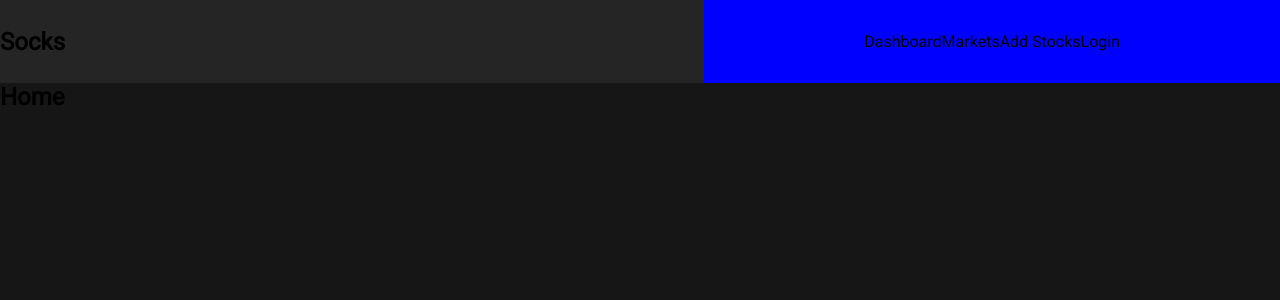
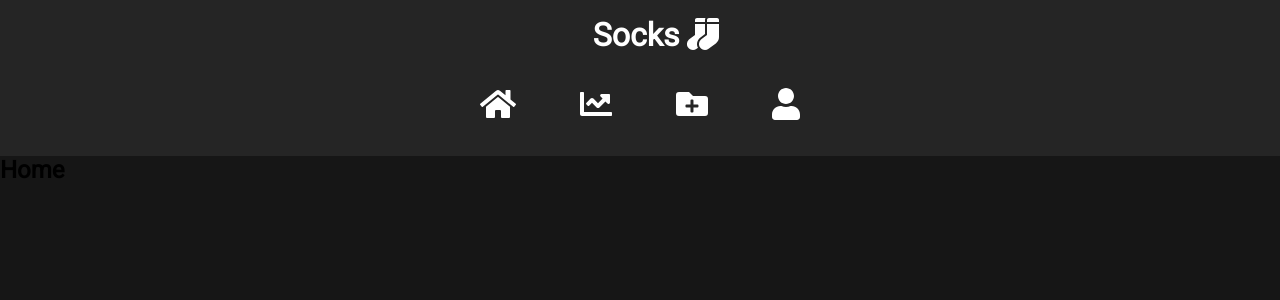
Before and after one commit to ashley-ag/Socks, a React (Create React App) app in the folder client/: page / in a window 1280 px wide. Shown: the top 300 px of the page. Built offline with nearby package versions, Linux system fonts and the light colour scheme.

Commit message:
finished nav bar

```diff
--- a/client/src/components/GlobalStyle.js
+++ b/client/src/components/GlobalStyle.js
@@ -11,6 +11,14 @@ body{
     background: #161616;
     font-family: "Roboto", sans-serif;
 }
+a{
+    text-decoration: none;
+    color:white;
+    transition: all ease 0.5s;
+    &:hover{
+        color: #a300a3;
+    }
+}
 `;
 
 export default GlobalStyle;
--- a/client/src/components/Nav.js
+++ b/client/src/components/Nav.js
@@ -1,17 +1,46 @@
 import React from "react";
 import styled from "styled-components";
+import { Link } from "react-router-dom";
+import { FontAwesomeIcon } from "@fortawesome/react-fontawesome";
+import {
+  faChartLine,
+  faSocks,
+  faHome,
+  faFolderPlus,
+  faUser,
+} from "@fortawesome/free-solid-svg-icons";
 
 const Nav = () => {
   return (
     <div>
       <StyledNav>
-        <h1 id="logo">Socks</h1>
+        <h1 id="logo">
+          <Link to="/">
+            Socks <FontAwesomeIcon icon={faSocks} />
+          </Link>
+        </h1>
         <div>
           <ul>
-            <li>Dashboard</li>
-            <li>Markets</li>
-            <li>Add Stocks</li>
-            <li>Login</li>
+            <li>
+              <Link to="/">
+                <FontAwesomeIcon icon={faHome} />
+              </Link>
+            </li>
+            <li>
+              <Link to="/markets">
+                <FontAwesomeIcon icon={faChartLine} />
+              </Link>
+            </li>
+            <li>
+              <Link to="/addstocks">
+                <FontAwesomeIcon icon={faFolderPlus} />
+              </Link>
+            </li>
+            <li>
+              <Link to="/login">
+                <FontAwesomeIcon icon={faUser} />
+              </Link>
+            </li>
           </ul>
         </div>
       </StyledNav>
@@ -26,12 +55,40 @@ const StyledNav = styled.nav`
   display: flex;
   align-items: center;
   justify-content: space-between;
+  #logo {
+    font-size: 2rem;
+    margin-left: 2rem;
+    color: white;
+    cursor: pointer;
+    transition: all ease 0.5s;
+    &:hover {
+      color: #a300a3;
+    }
+  }
   ul {
     display: flex;
     justify-content: space-around;
-    background: blue;
     list-style: none;
     padding: 2rem 10rem;
+  }
+  li {
+    padding-left: 5rem;
+    color: white;
+    cursor: pointer;
+    font-size: 2rem;
+  }
+  @media (max-width: 1300px) {
+    flex-direction: column;
+    #logo {
+      padding-top: 1rem;
+    }
+    ul {
+      padding: 2rem 1rem;
+    }
+    li {
+      padding-left: 2rem;
+      padding-right: 2rem;
+    }
   }
 `;
 
```
